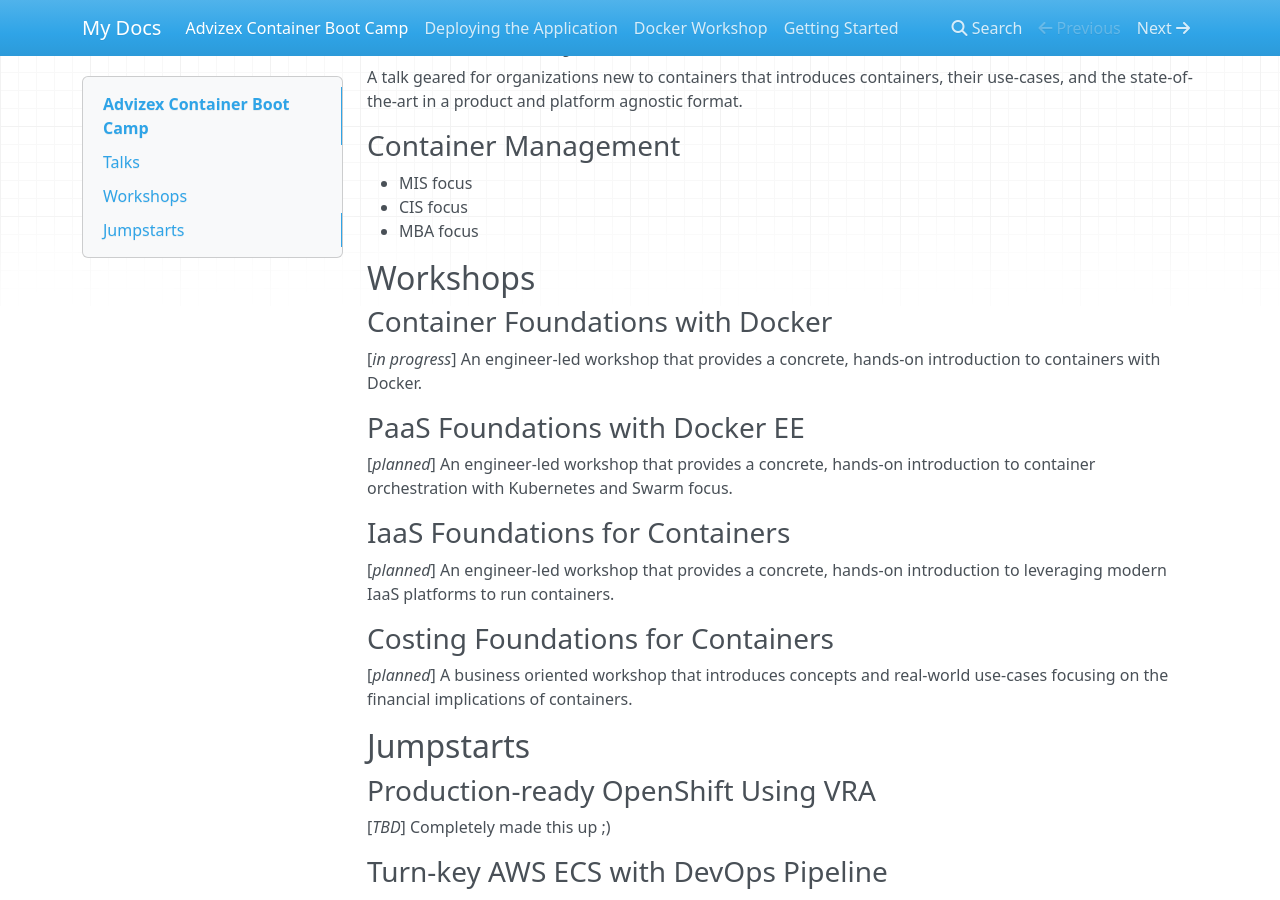
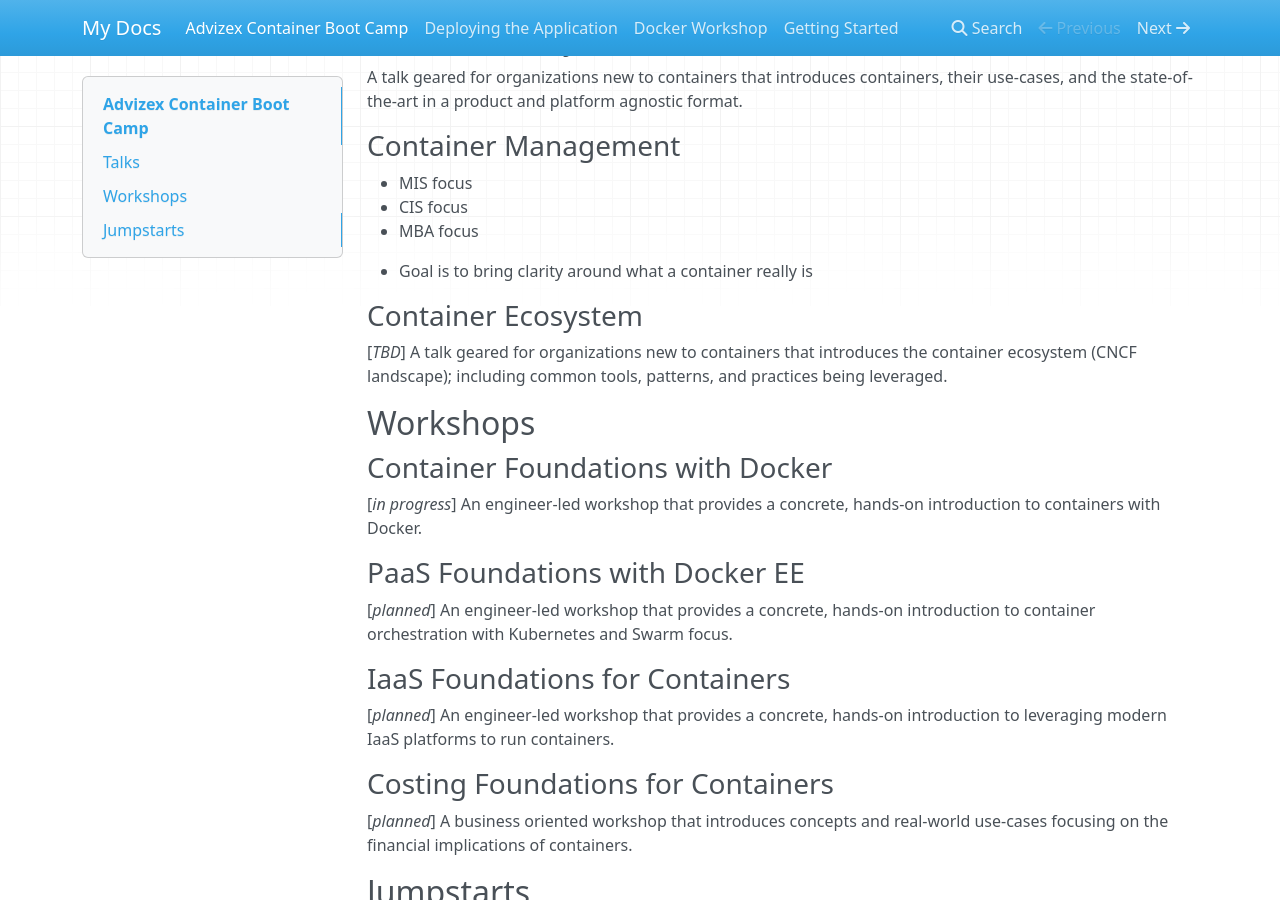
Before and after one commit to advizex/demo, an MkDocs documentation site: the page built from docs/index.md, in a window 1280 px wide and 900 px high, scrolled down 984 px. Built offline with MkDocs 1.6.1, drawn with Linux system fonts in a browser that asks for light colours; nearby versions of some CDN libraries.

Commit message:
adding new details on talk

```diff
--- a/docs/index.md
+++ b/docs/index.md
@@ -52,6 +52,12 @@
   - CIS focus
   - MBA focus
 
+- Goal is to bring clarity around what a container really is
+
+### Container Ecosystem
+
+[_TBD_] A talk geared for organizations new to containers that introduces the container ecosystem (CNCF landscape); including common tools, patterns, and practices being leveraged.
+
 ## Workshops
 
 ### Container Foundations with Docker
```
